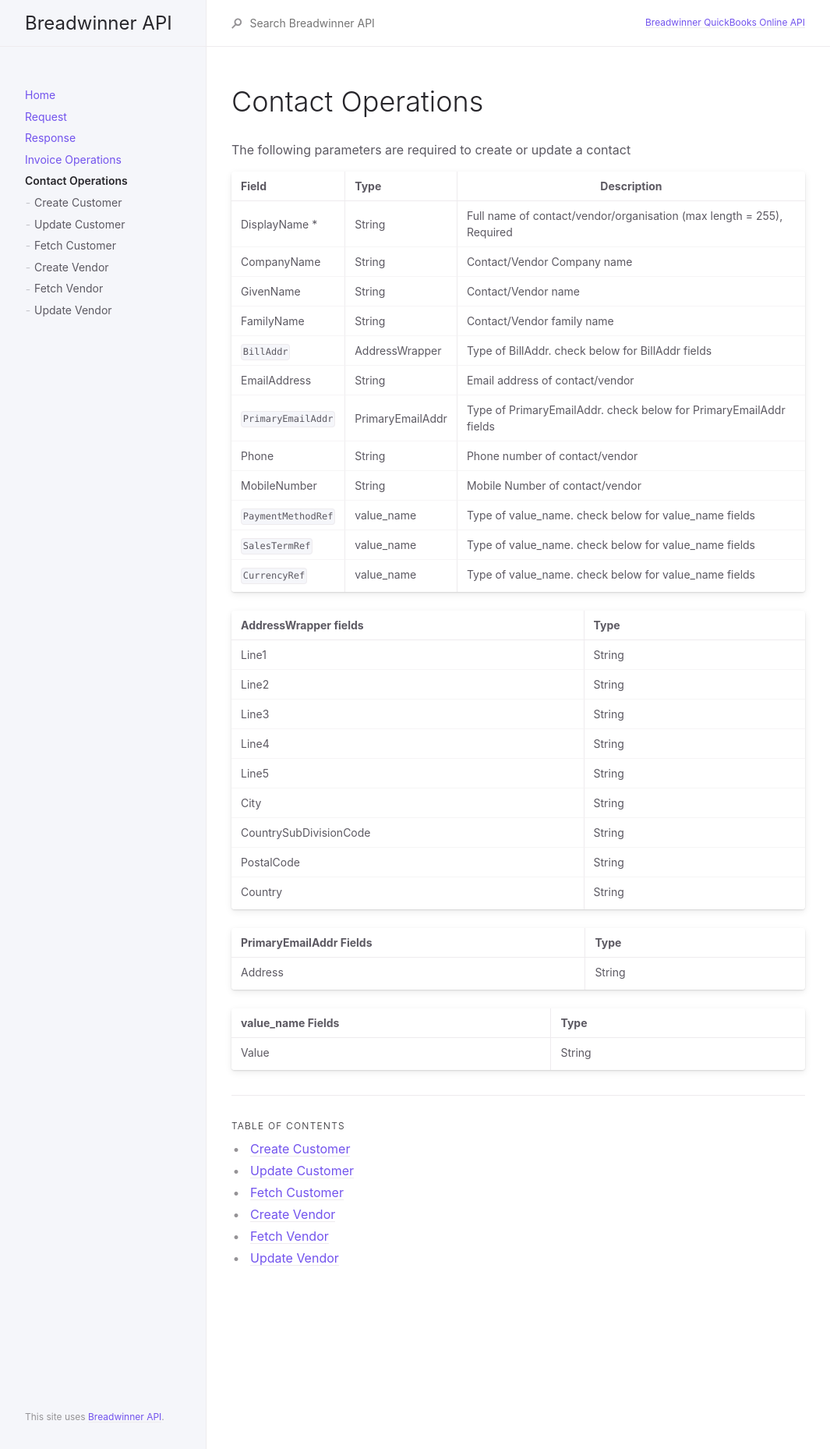
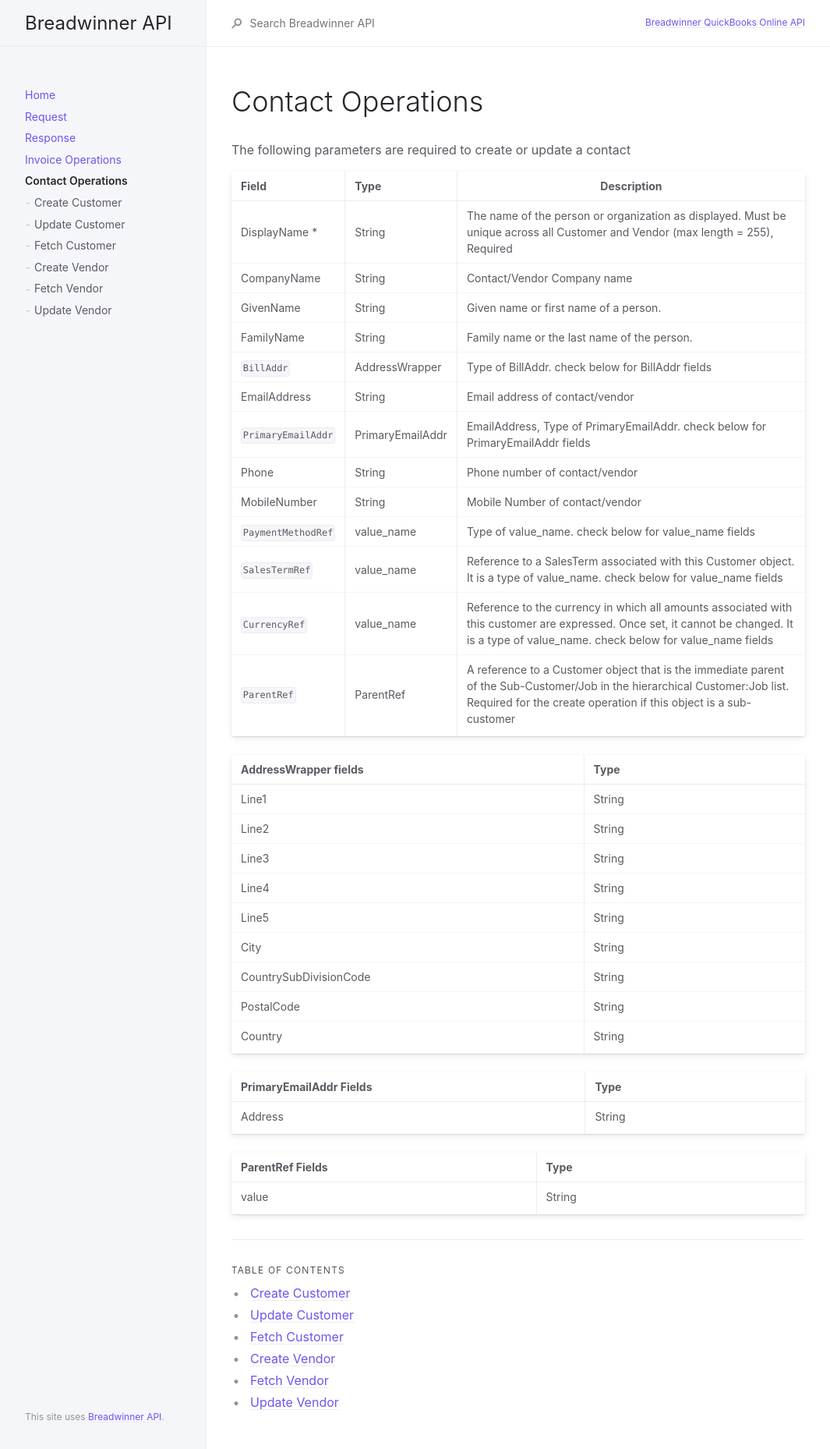
Before and after one commit to suchimitha/Documentation-of-QBO-API, a Jekyll site: the page built from docs/CustomerOperations/CustomerOperations.md, in a window 1280 px wide. Shown: the whole page at 78% size, without its empty margins (107-1172 px from the left). Built offline with Jekyll 4.4.1, drawn with Linux system fonts in a browser that asks for light colours.

Commit message:
Test commit

```diff
--- a/docs/CustomerOperations/CustomerOperations.md
+++ b/docs/CustomerOperations/CustomerOperations.md
@@ -13,18 +13,19 @@ The following parameters are required to create or update a contact
 
 |Field  | Type                          | Description |
 |:----------|:-------------------------------------|
-|DisplayName * | String | Full name of contact/vendor/organisation (max length = 255), Required  |
+|DisplayName * | String | The name of the person or organization as displayed. Must be unique across all Customer and Vendor (max length = 255), Required  |
 |CompanyName | String | Contact/Vendor Company name|
-|GivenName | String | Contact/Vendor name|
-|FamilyName |String | Contact/Vendor family name|
+|GivenName | String | Given name or first name of a person.|
+|FamilyName |String | Family name or the last name of the person.|
 |`BillAddr` | AddressWrapper | Type of BillAddr. check below for BillAddr fields|
 |EmailAddress | String | Email address of contact/vendor|
-|`PrimaryEmailAddr` | PrimaryEmailAddr | Type of PrimaryEmailAddr. check below for PrimaryEmailAddr fields|
+|`PrimaryEmailAddr` | PrimaryEmailAddr | EmailAddress, Type of PrimaryEmailAddr. check below for PrimaryEmailAddr fields|
 |Phone| String | Phone number of contact/vendor|
 |MobileNumber| String | Mobile Number of contact/vendor|
 |`PaymentMethodRef` | value_name | Type of value_name. check below for value_name fields|
-|`SalesTermRef`  | value_name | Type of value_name. check below for value_name fields|
-|`CurrencyRef` | value_name |  Type of value_name. check below for value_name fields|
+|`SalesTermRef`  | value_name | Reference to a SalesTerm associated with this Customer object. It is a type of value_name. check below for value_name fields|
+|`CurrencyRef` | value_name |  Reference to the currency in which all amounts associated with this customer are expressed. Once set, it cannot be changed. It is a type of value_name. check below for value_name fields|
+|`ParentRef`| ParentRef | A reference to a Customer object that is the immediate parent of the Sub-Customer/Job in the hierarchical Customer:Job list. Required for the create operation if this object is a sub-customer |
 
 
 
@@ -49,6 +50,6 @@ The following parameters are required to create or update a contact
 |:------------------------|:----|
 |Address | String |
 
-|value_name Fields | Type|
+|ParentRef Fields | Type|
 |:----------------|:----|
-|Value | String |
+|value | String |
```
